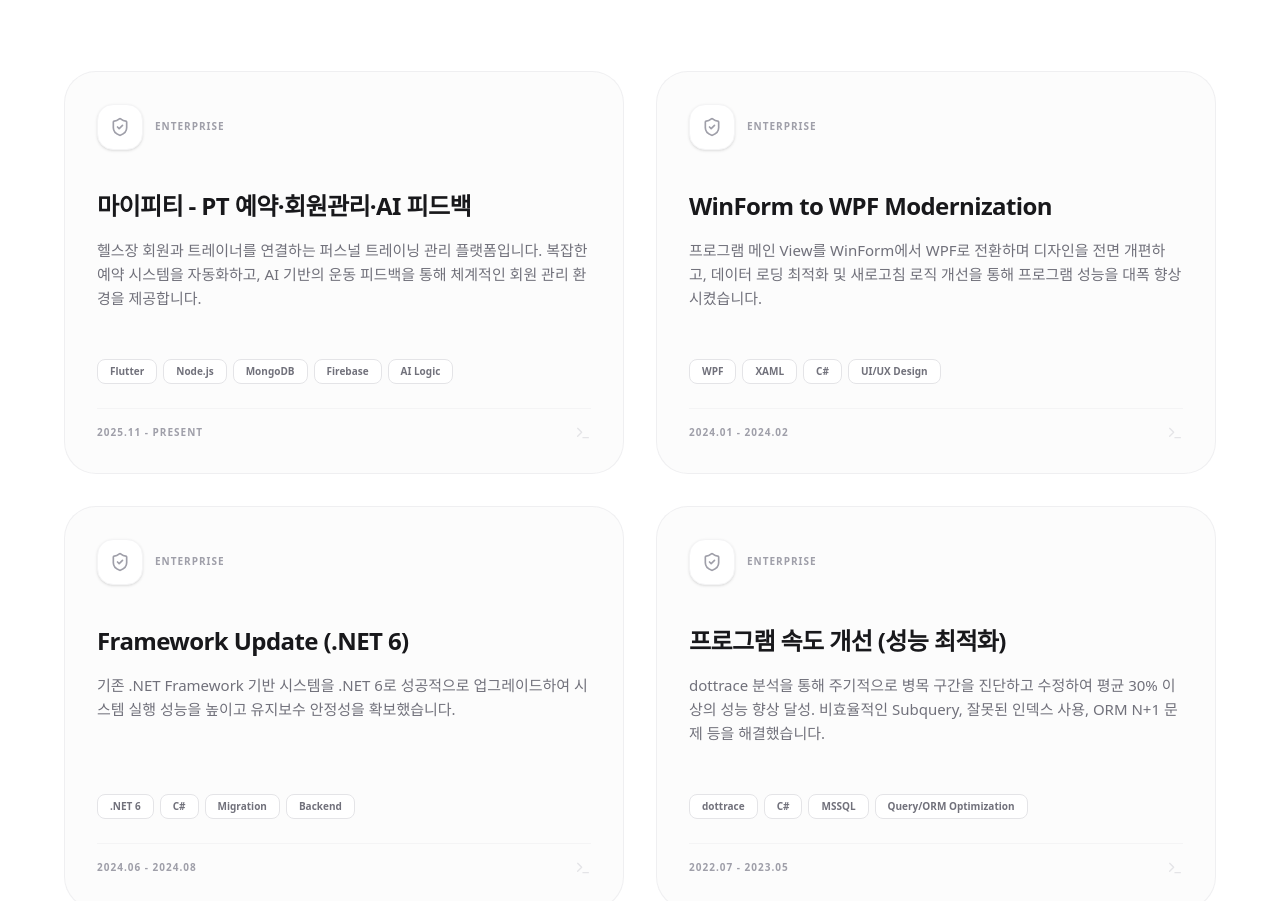
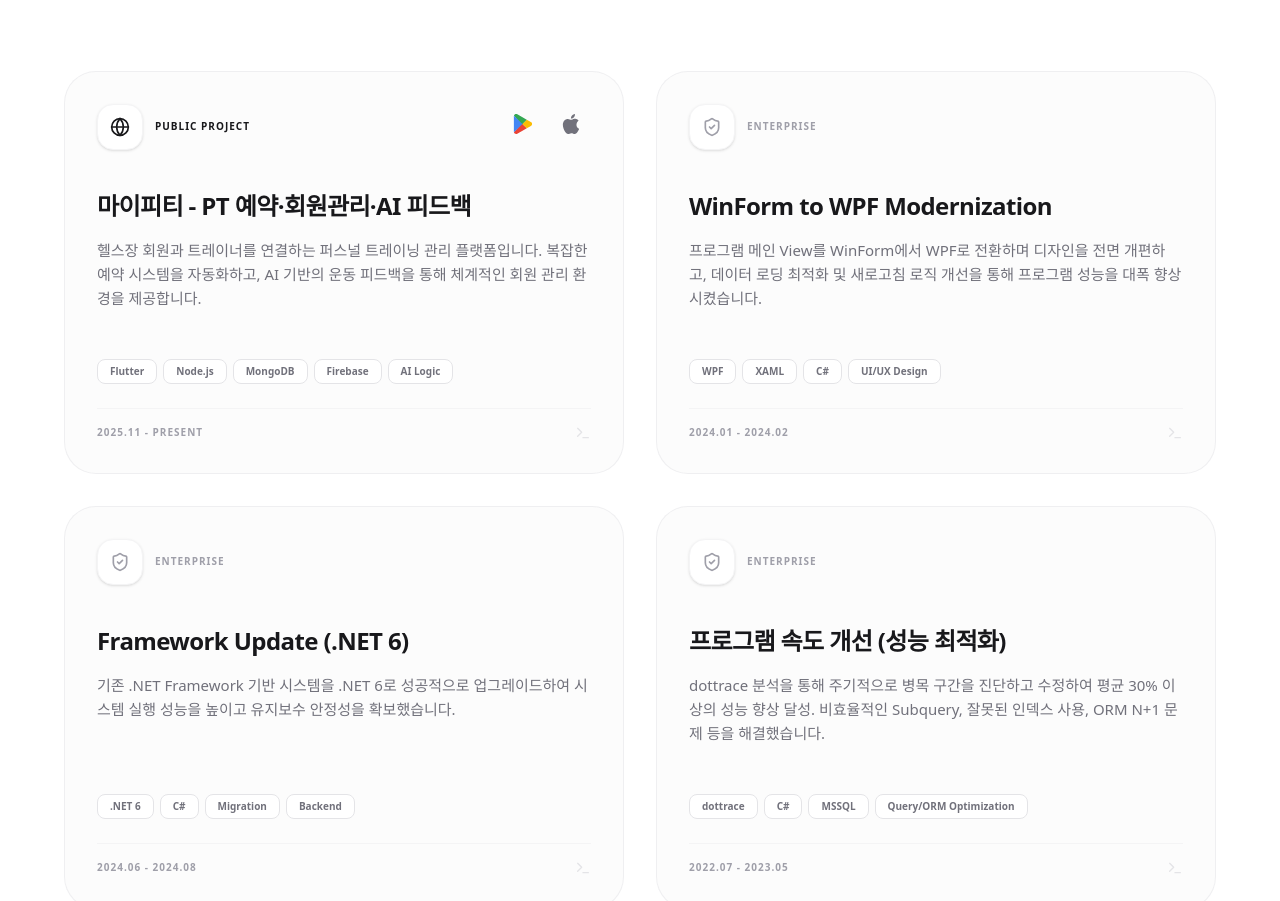
Before and after one commit to MostCitizen/MostCitizen.github.io, a Next.js app: page / in a window 1280 px wide. Shown: the part 4631-5532 px from the top of the page. Built offline with nearby package versions, Linux system fonts and the light colour scheme.

Commit message:
feature/mypt 부분에 스토어 링크 연결

```diff
--- a/src/components/icons.tsx
+++ b/src/components/icons.tsx
@@ -36,3 +36,42 @@ export const LinkedInIcon = (props: React.SVGProps<SVGSVGElement>) => (
     <circle cx="4" cy="4" r="2" />
   </svg>
 );
+
+export const PlayStoreIcon = (props: React.SVGProps<SVGSVGElement>) => (
+  <svg
+    xmlns="http://www.w3.org/2000/svg"
+    viewBox="0 0 466 511.98"
+    fill="none"
+    {...props}
+  >
+    <g fillRule="nonzero">
+      <path
+        fill="#EA4335"
+        d="M199.9 237.8 1.4 470.17c7.22 24.57 30.16 41.81 55.8 41.81 11.16 0 20.93-2.79 29.3-8.37l244.16-139.46L199.9 237.8z"
+      />
+      <path
+        fill="#FBBC04"
+        d="m433.91 205.1-104.65-60-111.61 110.22 113.01 108.83 104.64-58.6c18.14-9.77 30.7-29.3 30.7-50.23-1.4-20.93-13.95-40.46-32.09-50.22z"
+      />
+      <path
+        fill="#34A853"
+        d="M199.42 273.45 329.27 145.1 87.9 8.37C79.53 2.79 68.36 0 57.2 0 30.7 0 6.98 18.14 1.4 41.86l198.02 231.59z"
+      />
+      <path
+        fill="#4285F4"
+        d="M1.39 41.86C0 46.04 0 51.63 0 57.2v397.64c0 5.57 0 9.76 1.4 15.34l216.27-214.86L1.39 41.86z"
+      />
+    </g>
+  </svg>
+);
+
+export const AppStoreIcon = (props: React.SVGProps<SVGSVGElement>) => (
+  <svg
+    xmlns="http://www.w3.org/2000/svg"
+    viewBox="0 0 814 1000"
+    fill="currentColor"
+    {...props}
+  >
+    <path d="M788.1 340.9c-5.8 4.5-108.2 62.2-108.2 190.5 0 148.4 130.3 200.9 134.2 202.2-.6 3.2-20.7 71.9-68.7 141.9-42.8 61.6-87.5 123.1-155.5 123.1s-85.5-39.5-164-39.5c-76.5 0-103.7 40.8-165.9 40.8s-105.6-57-155.5-127C46.7 790.7 0 663 0 541.8c0-194.4 126.4-297.5 250.8-297.5 66.1 0 121.2 43.4 162.7 43.4 39.5 0 101.1-46 176.3-46 28.5 0 130.9 2.6 198.3 99.2zm-234-181.5c31.1-36.9 53.1-88.1 53.1-139.3 0-7.1-.6-14.3-1.9-20.1-50.6 1.9-110.8 33.7-147.1 75.8-28.5 32.4-55.1 83.6-55.1 135.5 0 7.8 1.3 15.6 1.9 18.1 3.2.6 8.4 1.3 13.6 1.3 45.4 0 102.5-30.4 135.5-71.3z" />
+  </svg>
+);
--- a/src/components/sections/projects.tsx
+++ b/src/components/sections/projects.tsx
@@ -3,7 +3,7 @@
 import React from "react";
 import { portfolioData } from "@/data/portfolio";
 import { ExternalLink, Terminal, ShieldCheck, Globe } from "lucide-react";
-import { GitHubIcon } from "@/components/icons";
+import { GitHubIcon, PlayStoreIcon, AppStoreIcon } from "@/components/icons";
 import { motion } from "framer-motion";
 
 export function Projects() {
@@ -37,7 +37,12 @@ export function Projects() {
         {/* 프로젝트 그리드 */}
         <div className="grid grid-cols-1 md:grid-cols-2 gap-8">
           {portfolioData.projects.map((project, index) => {
-            const isPublic = !!(project.githubUrl || project.liveUrl);
+            const isPublic = !!(
+              project.githubUrl ||
+              project.liveUrl ||
+              project.playStoreUrl ||
+              project.appStoreUrl
+            );
 
             return (
               <motion.div
@@ -79,6 +84,26 @@ export function Projects() {
                           className="p-2.5 rounded-full hover:bg-zinc-100 dark:hover:bg-zinc-800 transition-colors text-zinc-500 hover:text-zinc-900 dark:hover:text-white"
                         >
                           <GitHubIcon className="w-5 h-5" />
+                        </a>
+                      )}
+                      {project.playStoreUrl && (
+                        <a
+                          href={project.playStoreUrl}
+                          target="_blank"
+                          className="p-2.5 rounded-full hover:bg-zinc-100 dark:hover:bg-zinc-800 transition-colors text-zinc-500 hover:text-zinc-900 dark:hover:text-white"
+                          title="Google Play Store"
+                        >
+                          <PlayStoreIcon className="w-5 h-5" />
+                        </a>
+                      )}
+                      {project.appStoreUrl && (
+                        <a
+                          href={project.appStoreUrl}
+                          target="_blank"
+                          className="p-2.5 rounded-full hover:bg-zinc-100 dark:hover:bg-zinc-800 transition-colors text-zinc-500 hover:text-zinc-900 dark:hover:text-white"
+                          title="Apple App Store"
+                        >
+                          <AppStoreIcon className="w-5 h-5" />
                         </a>
                       )}
                       {project.liveUrl && (
--- a/src/data/portfolio.ts
+++ b/src/data/portfolio.ts
@@ -11,6 +11,8 @@ export interface Project {
   techStack: string[];
   githubUrl?: string;
   liveUrl?: string;
+  playStoreUrl?: string;
+  appStoreUrl?: string;
   period: string;
 }
 
@@ -106,6 +108,8 @@ export const portfolioData = {
         "헬스장 회원과 트레이너를 연결하는 퍼스널 트레이닝 관리 플랫폼입니다. 복잡한 예약 시스템을 자동화하고, AI 기반의 운동 피드백을 통해 체계적인 회원 관리 환경을 제공합니다.",
       techStack: ["Flutter", "Node.js", "MongoDB", "Firebase", "AI Logic"],
       period: "2025.11 - Present",
+      playStoreUrl: "https://play.google.com/store/apps/details?id=com.routn.mypt",
+      appStoreUrl: "https://apps.apple.com/kr/app/id6760650802",
     },
     {
       title: "WinForm to WPF Modernization",
```
